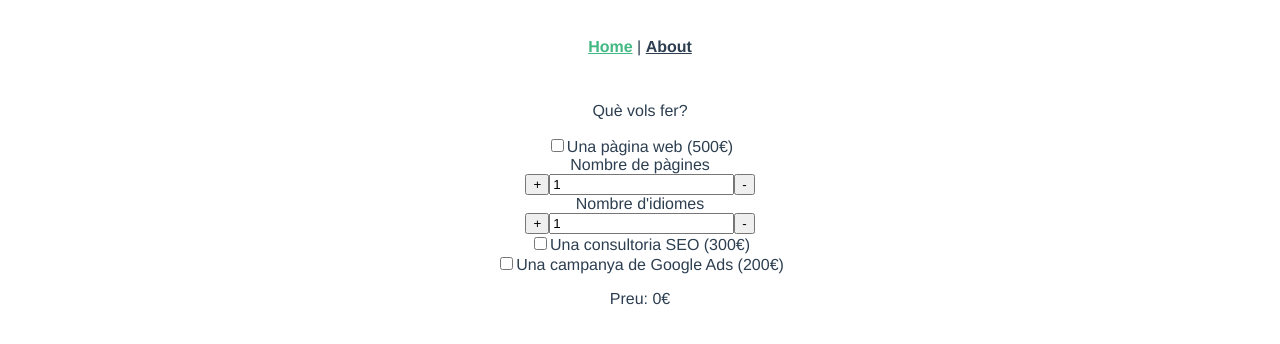
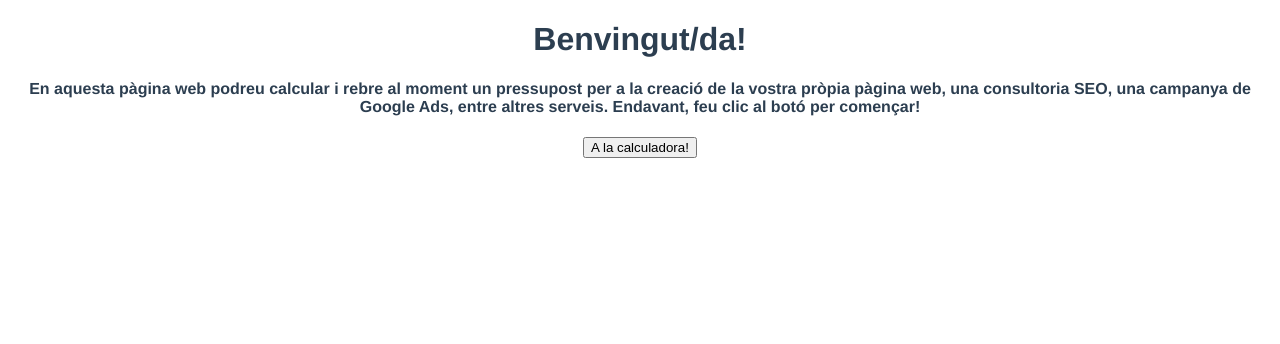
Before and after one commit to aobjsvue/Sprint7, a Vue app in the folder Nivel1/: page / in a window 1280 px wide. Shown: the top 344 px of the page. Built offline with nearby package versions, Linux system fonts and the light colour scheme.

Commit message:
exercise4

```diff
--- a/Nivel1/src/App.vue
+++ b/Nivel1/src/App.vue
@@ -1,8 +1,4 @@
 <template>
-  <nav>
-    <router-link to="/">Home</router-link> |
-    <router-link to="/about">About</router-link>
-  </nav>
   <router-view/>
 </template>
 
--- /dev/null
+++ b/Nivel1/src/components/Welcome.vue
@@ -0,0 +1,6 @@
+<template>
+    <div>
+        <h1>Benvingut/da!</h1>
+        <h4>En aquesta pàgina web podreu calcular i rebre al moment un pressupost per a la creació de la vostra pròpia pàgina web, una consultoria SEO, una campanya de Google Ads, entre altres serveis. Endavant, feu clic al botó per començar!</h4>
+    </div>
+</template>
--- a/Nivel1/src/router/index.js
+++ b/Nivel1/src/router/index.js
@@ -1,18 +1,19 @@
-import { createRouter, createWebHistory } from 'vue-router'
+import { createRouter, createWebHistory } from 'vue-router';
+import WelcomeView from "../views/WelcomeView.vue";
 
 const routes = [
   {
     path: '/',
-    name: 'home',
-    component: () => import(/* webpackChunkName: "home" */ '../views/HomeView.vue')
+    name: 'welcome',
+    component: WelcomeView
   },
   {
-    path: '/about',
-    name: 'about',
+    path: '/home',
+    name: 'home',
     // route level code-splitting
     // this generates a separate chunk (about.[hash].js) for this route
     // which is lazy-loaded when the route is visited.
-    component: () => import(/* webpackChunkName: "about" */ '../views/AboutView.vue')
+    component: () => import(/* webpackChunkName: "home" */ '../views/HomeView.vue')
   }
 ]
 
--- a/Nivel1/src/views/AboutView.vue
+++ /dev/null
@@ -1,5 +0,0 @@
-<template>
-  <div class="about">
-    <h1>This is an about page</h1>
-  </div>
-</template>
--- a/Nivel1/src/views/HomeView.vue
+++ b/Nivel1/src/views/HomeView.vue
@@ -2,6 +2,9 @@
   <div>
     <Home />
   </div>
+  <router-link to="/">
+    <button type="button">Tornar enrere</button>
+  </router-link>
 </template>
 
 <script>
--- /dev/null
+++ b/Nivel1/src/views/WelcomeView.vue
@@ -0,0 +1,19 @@
+<template>
+    <div>
+        <Welcome />
+    </div>
+    <router-link to="/home">
+        <button type="button">A la calculadora!</button>
+    </router-link>
+</template>
+
+<script>
+import Welcome from "@/components/Welcome.vue"
+
+export default {
+    name: "WelcomeView",
+    components: {
+        Welcome
+    }
+}
+</script>
```
Also changed, not shown: Nivel1/src/main.js (line endings or trailing spaces).
